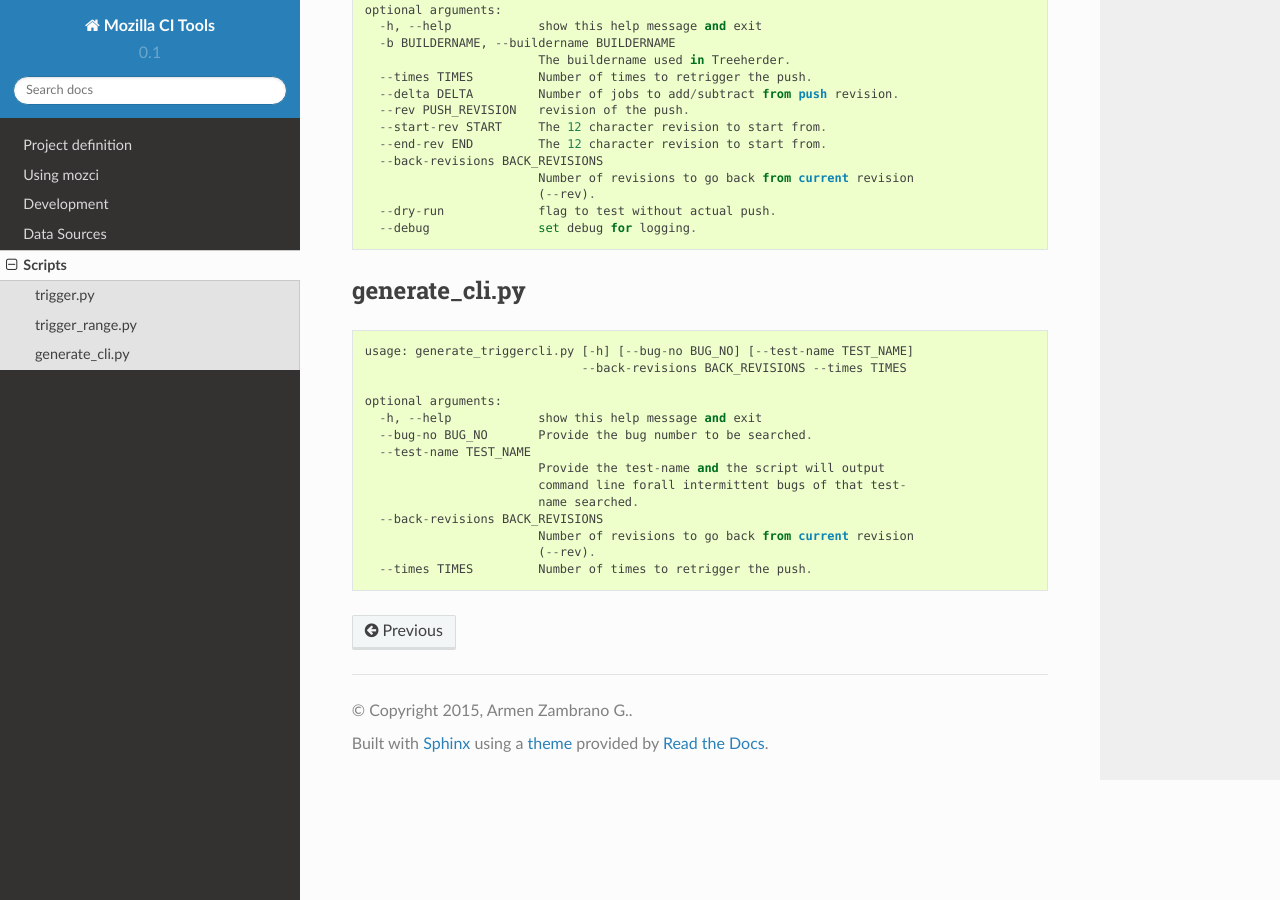
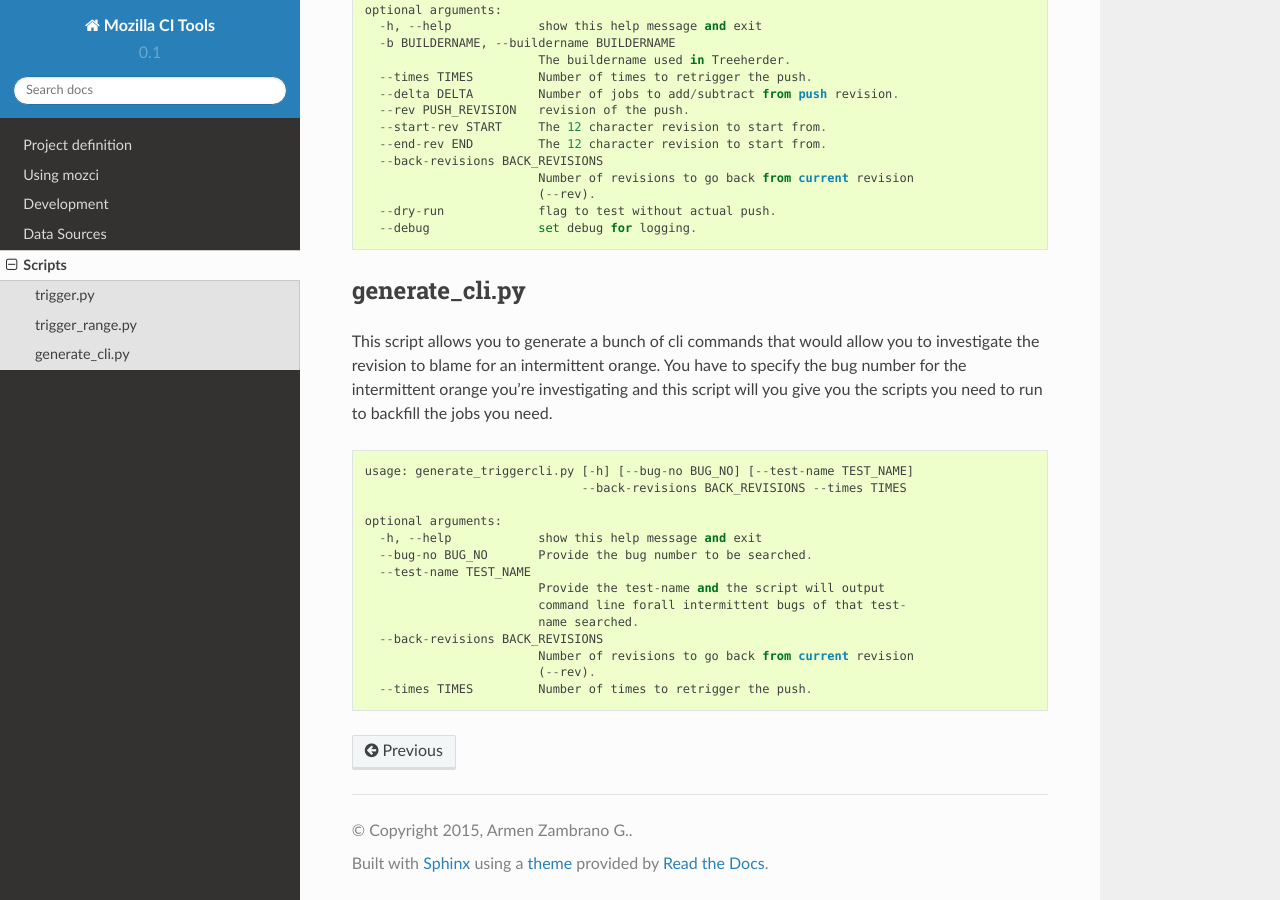
Before and after one commit to mozilla/mozilla_ci_tools, a Sphinx documentation site: the page built from docs/scripts.rst, in a window 1280 px wide and 900 px high, scrolled down 890 px. Built offline with Sphinx 7.4.7 and the Read the Docs theme 2.0.0, drawn with Linux system fonts in a browser that asks for light colours.

Commit message:
Add explanation for generate_cli.py

```diff
--- a/docs/scripts.rst
+++ b/docs/scripts.rst
@@ -54,6 +54,11 @@ c) use a range based on a delta from a given revision
 
 generate_cli.py
 ^^^^^^^^^^^^^^^
+This script allows you to generate a bunch of cli commands that would allow you to investigate
+the revision to blame for an intermittent orange.
+You have to specify the bug number for the intermittent orange you're investigating and this
+script will you give you the scripts you need to run to backfill the jobs you need.
+
 ::
 
     usage: generate_triggercli.py [-h] [--bug-no BUG_NO] [--test-name TEST_NAME]
```
